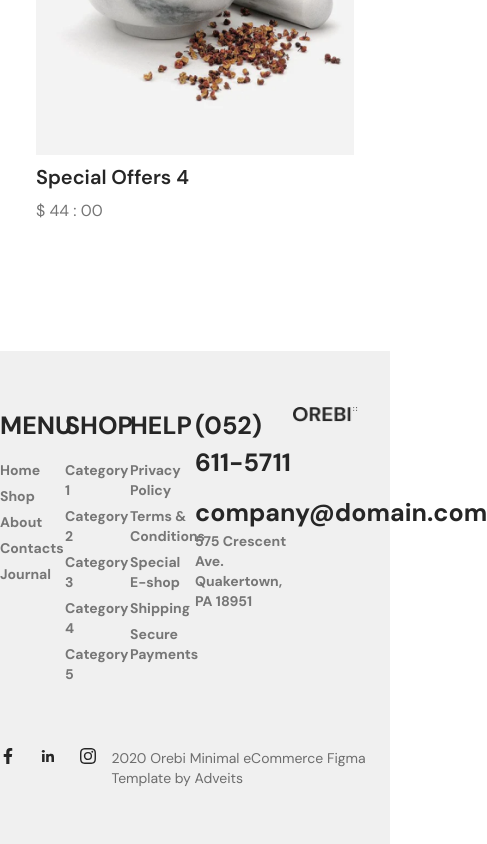
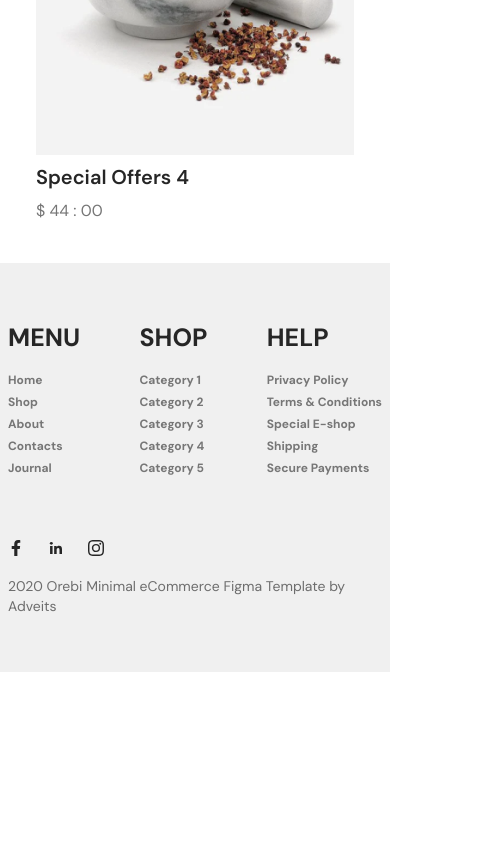
Before and after one commit to thehasandev/ecommerce-2204, a React (Vite) app: page / in a window 390 px wide. Shown: the part 4688-5532 px from the top of the page, 487 px wide, since content can reach past the window. After the commit the page ends 5360 px from the top, so only its background shows below. Built offline with nearby package versions, Linux system fonts and the light colour scheme.

Commit message:
footer-red

```diff
--- a/src/components/List.jsx
+++ b/src/components/List.jsx
@@ -2,7 +2,7 @@ import React from 'react'
 
 function List({text,side,className}) {
   return (
-    <li className={`font-dm font-bold text-sm  ${side? "text-gray hover:text-primary mb-5":"text-gray  hover:text-primary"} ${className}`}>{text}</li>
+    <li className={`font-dm font-bold   ${side? "text-gray hover:text-primary mb-5 text-sm":"text-gray sm:text-sm text-xs  hover:text-primary"} ${className}`}>{text}</li>
   )
 }
 
--- a/src/components/layouts/Footer.jsx
+++ b/src/components/layouts/Footer.jsx
@@ -14,11 +14,11 @@ import {BsInstagram} from "react-icons/bs"
 
 function Footer() {
   return (
-    <footer className='bg-ash py-14 mt-32'>
+    <footer className='bg-ash py-14 mt-10 lg:mt-32 px-2 xl:px-0'>
        <Container>
-           <Flex>
+           <Flex className="flex-wrap gap-x-2 justify-between ">
 
-            <div className='w-2/12'>
+            <div className='md:w-2/12'>
                <PortionHeading text="MENU" className="mb-4"/>
                   <ul className='flex flex-col gap-y-1.5'>
                       <List text="Home"/>
@@ -29,7 +29,7 @@ function Footer() {
                   </ul>
             </div>
 
-            <div className='w-2/12'>
+            <div className='md:w-2/12'>
                <PortionHeading text="SHOP" className="mb-4"/>
                   <ul className='flex flex-col gap-y-1.5'>
                       <List text="Category 1"/>
@@ -40,7 +40,7 @@ function Footer() {
                   </ul>
             </div>
 
-            <div className='w-2/12'>
+            <div className='md:w-2/12'>
                <PortionHeading text="HELP" className="mb-4"/>
                   <ul className='flex flex-col gap-y-1.5'>
                       <List text="Privacy Policy"/>
@@ -51,7 +51,7 @@ function Footer() {
                   </ul>
             </div>
 
-            <div className='w-3/12'>
+            <div className='md:w-3/12 hidden md:block'>
             <PortionHeading text="(052) 611-5711" className="mb-3"/>
             <PortionHeading text="company@domain.com"/>
             <ul>
@@ -59,20 +59,20 @@ function Footer() {
             </ul>
             </div>
 
-            <div className='w-2/12'>
+            <div className='md:w-2/12 hidden md:block'>
                 <Image src={Logo}/>
             </div>
 
            </Flex>
 
-           <Flex className="justify-between pt-16">
+           <Flex className="justify-between pt-16 flex-wrap">
               <Flex className="gap-x-6 text-primary w-2/5">
                   <FaFacebookF/>
                   <BiLogoLinkedin/>
                   <BsInstagram/>
               </Flex>
               <div className='4/5'>
-                <p className='font-dm font-normal text-secondary text-sm'>2020 Orebi Minimal eCommerce Figma Template by Adveits</p>
+                <p className='font-dm font-normal text-secondary text-sm mt-5 lg:mt-0'>2020 Orebi Minimal eCommerce Figma Template by Adveits</p>
               </div>
            </Flex>
        </Container>
```
